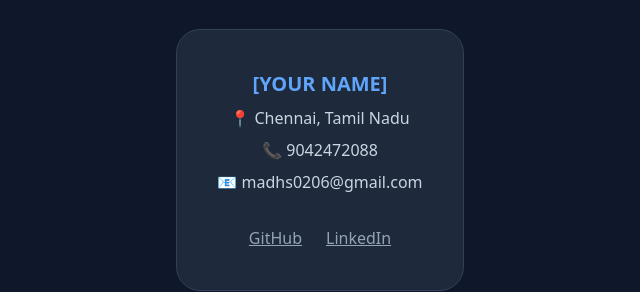
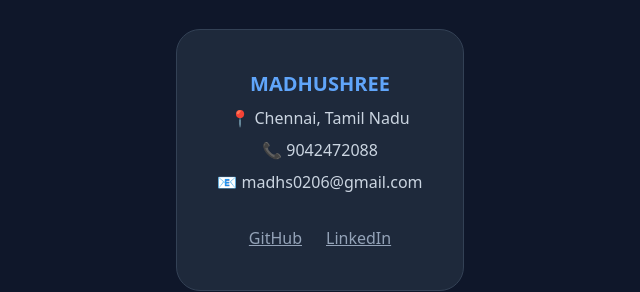
Before and after one commit to madhs0206-sys/madhs0206.github.io, a plain HTML site: page index.html in a window 1280 px wide. Shown: the part 972-1264 px from the top of the page, 320-960 px from the left. Drawn offline with nearby package versions, Linux system fonts and the light colour scheme.

Commit message:
Update index.html

```diff
--- a/index.html
+++ b/index.html
@@ -61,7 +61,7 @@
     <section id="contact" class="max-w-4xl mx-auto py-20 px-6 text-center">
         <h3 class="text-3xl font-bold mb-8">Get In Touch</h3>
         <div class="bg-slate-800 p-10 rounded-3xl border border-slate-700 inline-block w-full md:w-auto">
-            <p class="text-xl font-semibold mb-2 text-blue-400">[YOUR NAME]</p>
+            <p class="text-xl font-semibold mb-2 text-blue-400">MADHUSHREE</p>
             <p class="text-slate-300 mb-2">📍 Chennai, Tamil Nadu</p>
             <p class="text-slate-300 mb-2">📞 9042472088</p>
             <p class="text-slate-300">📧 madhs0206@gmail.com</p>
```
